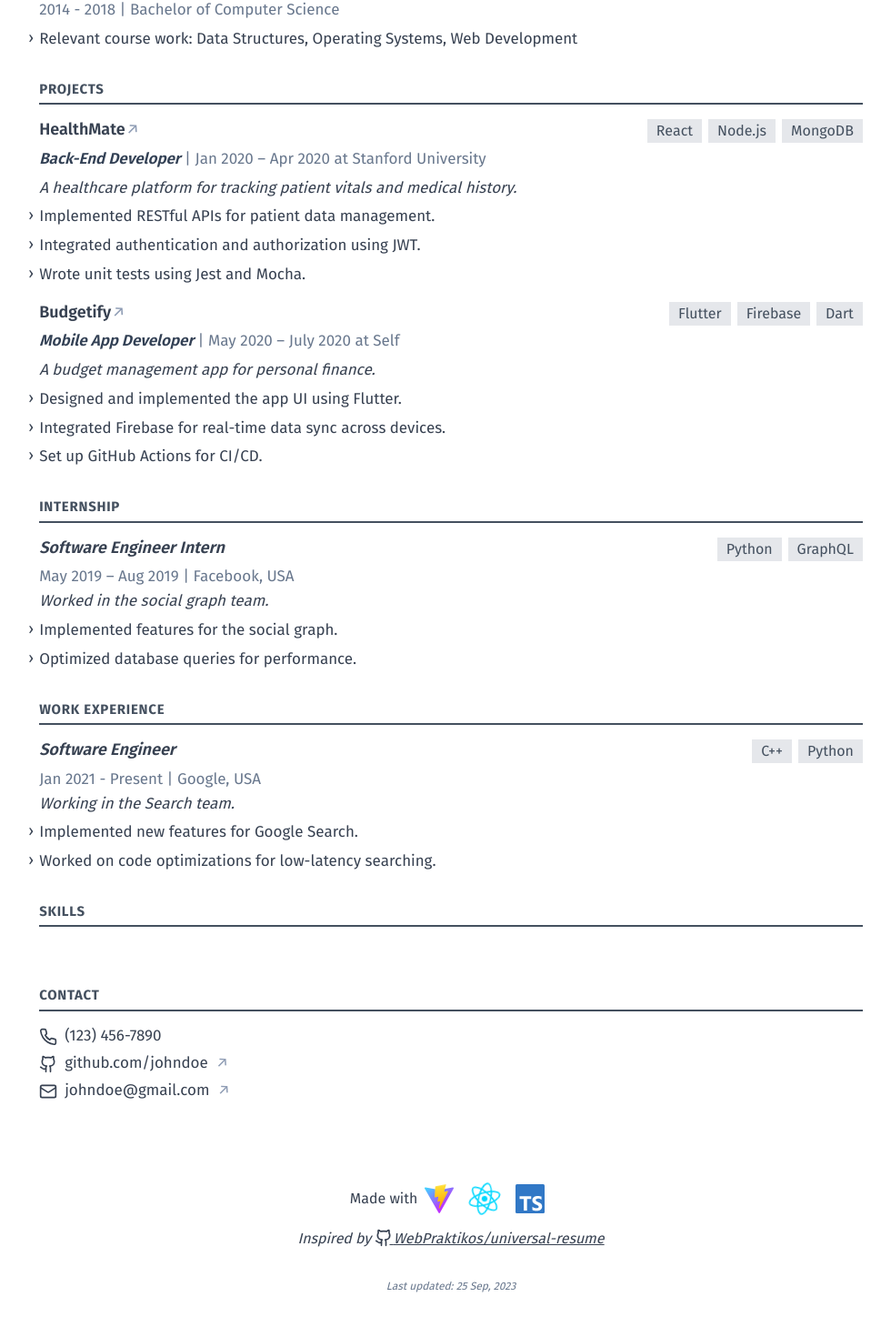
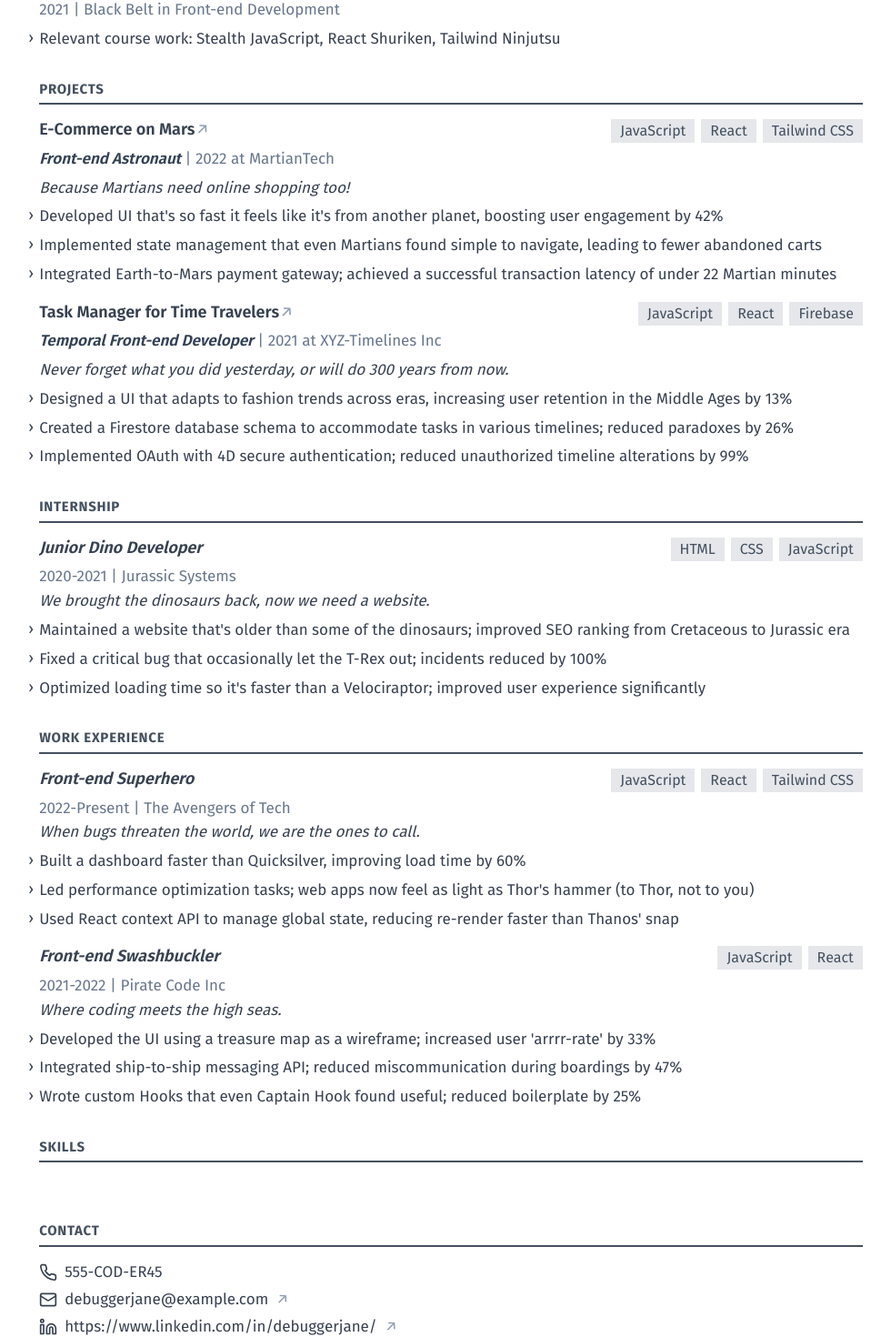
Before and after one commit to shiyuw09/react-universal-resume, a React (Vite) app: page / in a window 1280 px wide. Shown: the part 418-1888 px from the top of the page at 91% size, without its empty margins (144-1124 px from the left). Built offline with nearby package versions, Linux system fonts and the light colour scheme.

Commit message:
feat: update contact section

```diff
--- a/src/components/Contact.tsx
+++ b/src/components/Contact.tsx
@@ -1,4 +1,4 @@
-import { Github, Mail, Phone } from 'lucide-react';
+import { Github, Linkedin, Mail, Phone, ScrollText } from 'lucide-react';
 import MyH2 from './MyH2';
 import { IContact } from '..';
 
@@ -20,7 +20,33 @@ function Contact({ contact }: ContactProps) {
             </li>
             <li className="mt-1.5 leading-normal text-gray-700 text-md">
               <a
-                href="https://github.com/joed"
+                href={`mailto:${contact.email}`}
+                className="group flex items-center gap-2"
+              >
+                <Mail className="w-5 inline-block print:text-black font-normal group-hover:text-gray-700 transition duration-100 ease-in" />
+                <span className="group-hover:underline">{contact.email}</span>
+                <span className="inline-block text-gray-550 font-normal group-hover:text-gray-700 transition duration-100 ease-in">
+                  ↗
+                </span>
+              </a>
+            </li>
+            <li className="mt-1.5 leading-normal text-gray-700 text-md">
+              <a
+                href={contact.linkedin}
+                className="group flex items-center gap-2"
+              >
+                <Linkedin className="w-5 inline-block print:text-black font-normal group-hover:text-gray-700 transition duration-100 ease-in" />
+                <span className="group-hover:underline">
+                  {contact.linkedin}
+                </span>
+                <span className="inline-block text-gray-550 font-normal group-hover:text-gray-700 transition duration-100 ease-in">
+                  ↗
+                </span>
+              </a>
+            </li>
+            <li className="mt-1.5 leading-normal text-gray-700 text-md">
+              <a
+                href={contact.github}
                 className="group flex gap-2"
                 target="_blank"
               >
@@ -33,11 +59,12 @@ function Contact({ contact }: ContactProps) {
             </li>
             <li className="mt-1.5 leading-normal text-gray-700 text-md">
               <a
-                href="mailto:shiyu.wang.dev@gmail.com"
-                className="group flex items-center gap-2"
+                href={contact.blog}
+                className="group flex gap-2"
+                target="_blank"
               >
-                <Mail className="w-5 inline-block print:text-black font-normal group-hover:text-gray-700 transition duration-100 ease-in" />
-                <span className="group-hover:underline">{contact.email}</span>
+                <ScrollText className="w-5 inline-block  print:text-black font-normal group-hover:text-gray-700 transition duration-100 ease-in" />
+                <span className="group-hover:underline">{contact.blog}</span>
                 <span className="inline-block text-gray-550 font-normal group-hover:text-gray-700 transition duration-100 ease-in">
                   ↗
                 </span>
--- a/src/data.ts
+++ b/src/data.ts
@@ -1,97 +1,116 @@
 import { IContact, IEducation, IProject, IWorkExperience } from '.';
 
+// Contact Information
 export const contactInfo: IContact = {
-  name: 'John Doe',
-  phone: '(123) 456-7890',
-  email: 'johndoe@gmail.com',
-  github: 'github.com/johndoe',
-  linkedin: 'linkedin.com/in/johndoe',
-  blog: 'johndoe.com',
+  name: "Jane 'Debugger' Doe",
+  phone: '555-COD-ER45',
+  email: 'debuggerjane@example.com',
+  github: 'https://github.com/debuggerjane',
+  linkedin: 'https://www.linkedin.com/in/debuggerjane/',
+  blog: 'https://bug-free-zone.dev',
 };
 
-/* Sample Education Info */
+// Education Information
 export const educationData: IEducation[] = [
   {
-    name: 'Stanford University',
-    degree: 'Master of Computer Science',
-    date: '2018 - 2020',
+    name: 'Hogwarts School of Witchcraft and Coding',
+    degree: 'Bachelor of Magic in Computer Science',
+    date: '2016-2020',
     courses: [
-      'Machine Learning',
-      'Natural Language Processing',
-      'Computer Vision',
+      'Potion++',
+      'Defense Against the Dark Bugs',
+      'Transfiguration of Data',
     ],
   },
   {
-    name: 'University of Michigan',
-    degree: 'Bachelor of Computer Science',
-    date: '2014 - 2018',
-    courses: ['Data Structures', 'Operating Systems', 'Web Development'],
+    name: 'Ninja Coding Dojo',
+    degree: 'Black Belt in Front-end Development',
+    date: '2021',
+    courses: ['Stealth JavaScript', 'React Shuriken', 'Tailwind Ninjutsu'],
   },
 ];
 
-/* Sample Project Info */
+// Project Information
 export const projectsInfo: IProject[] = [
   {
-    name: 'HealthMate',
-    description:
-      'A healthcare platform for tracking patient vitals and medical history.',
-    date: 'Jan 2020 – Apr 2020',
-    technologies: ['React', 'Node.js', 'MongoDB'],
-    github: 'https://github.com/username/HealthMate',
-    role: 'Back-End Developer',
+    name: 'E-Commerce on Mars',
+    description: 'Because Martians need online shopping too!',
+    date: '2022',
+    technologies: ['JavaScript', 'React', 'Tailwind CSS'],
+    github: 'https://github.com/debuggerjane/e-commerce-on-mars',
+    role: 'Front-end Astronaut',
     responsibilities: [
-      'Implemented RESTful APIs for patient data management.',
-      'Integrated authentication and authorization using JWT.',
-      'Wrote unit tests using Jest and Mocha.',
+      "Developed UI that's so fast it feels like it's from another planet, boosting user engagement by 42%",
+      'Implemented state management that even Martians found simple to navigate, leading to fewer abandoned carts',
+      'Integrated Earth-to-Mars payment gateway; achieved a successful transaction latency of under 22 Martian minutes',
     ],
-    company: 'Stanford University',
+    company: 'MartianTech',
   },
   {
-    name: 'Budgetify',
-    description: 'A budget management app for personal finance.',
-    date: 'May 2020 – July 2020',
-    technologies: ['Flutter', 'Firebase', 'Dart'],
-    github: 'https://github.com/username/Budgetify',
-    role: 'Mobile App Developer',
+    name: 'Task Manager for Time Travelers',
+    description:
+      'Never forget what you did yesterday, or will do 300 years from now.',
+    date: '2021',
+    technologies: ['JavaScript', 'React', 'Firebase'],
+    github: 'https://github.com/debuggerjane/task-manager-for-time-travelers',
+    role: 'Temporal Front-end Developer',
     responsibilities: [
-      'Designed and implemented the app UI using Flutter.',
-      'Integrated Firebase for real-time data sync across devices.',
-      'Set up GitHub Actions for CI/CD.',
+      'Designed a UI that adapts to fashion trends across eras, increasing user retention in the Middle Ages by 13%',
+      'Created a Firestore database schema to accommodate tasks in various timelines; reduced paradoxes by 26%',
+      'Implemented OAuth with 4D secure authentication; reduced unauthorized timeline alterations by 99%',
     ],
-    company: 'Self',
+    company: 'XYZ-Timelines Inc',
   },
 ];
 
-/* Sample Work Experience Info - Internships */
-export const experienceIntern: IWorkExperience[] = [
+// Work Experience Information
+export const experienceWork: IWorkExperience[] = [
   {
-    type: 'internship',
-    company: 'Facebook, USA',
-    role: 'Software Engineer Intern',
-    date: 'May 2019 – Aug 2019',
-    companyDescription: 'Worked in the social graph team.',
-    technologies: ['Python', 'GraphQL'],
+    type: 'work experience',
+    company: 'The Avengers of Tech',
+    role: 'Front-end Superhero',
+    date: '2022-Present',
+    companyDescription:
+      'When bugs threaten the world, we are the ones to call.',
+    technologies: ['JavaScript', 'React', 'Tailwind CSS'],
     responsibilities: [
-      'Implemented features for the social graph.',
-      'Optimized database queries for performance.',
+      'Built a dashboard faster than Quicksilver, improving load time by 60%',
+      "Led performance optimization tasks; web apps now feel as light as Thor's hammer (to Thor, not to you)",
+      "Used React context API to manage global state, reducing re-render faster than Thanos' snap",
     ],
-    responsibilitySummary: 'Worked on back-end features and optimizations.',
+    responsibilitySummary: 'Saving the world, one line of code at a time.',
+  },
+  {
+    type: 'work experience',
+    company: 'Pirate Code Inc',
+    role: 'Front-end Swashbuckler',
+    date: '2021-2022',
+    companyDescription: 'Where coding meets the high seas.',
+    technologies: ['JavaScript', 'React'],
+    responsibilities: [
+      "Developed the UI using a treasure map as a wireframe; increased user 'arrrr-rate' by 33%",
+      'Integrated ship-to-ship messaging API; reduced miscommunication during boardings by 47%',
+      'Wrote custom Hooks that even Captain Hook found useful; reduced boilerplate by 25%',
+    ],
+    responsibilitySummary:
+      'Developed the front-end while sailing through agile sprints and avoiding actual sprints.',
   },
 ];
 
-/* Sample Work Experience Info - Full-Time Jobs */
-export const experienceWork: IWorkExperience[] = [
+export const experienceIntern: IWorkExperience[] = [
   {
-    type: 'work experience',
-    company: 'Google, USA',
-    role: 'Software Engineer',
-    date: 'Jan 2021 - Present',
-    companyDescription: 'Working in the Search team.',
-    technologies: ['C++', 'Python'],
+    type: 'Internship',
+    company: 'Jurassic Systems',
+    role: 'Junior Dino Developer',
+    date: '2020-2021',
+    companyDescription: 'We brought the dinosaurs back, now we need a website.',
+    technologies: ['HTML', 'CSS', 'JavaScript'],
     responsibilities: [
-      'Implemented new features for Google Search.',
-      'Worked on code optimizations for low-latency searching.',
+      "Maintained a website that's older than some of the dinosaurs; improved SEO ranking from Cretaceous to Jurassic era",
+      'Fixed a critical bug that occasionally let the T-Rex out; incidents reduced by 100%',
+      "Optimized loading time so it's faster than a Velociraptor; improved user experience significantly",
     ],
-    responsibilitySummary: 'Full-stack developer in the Search team.',
+    responsibilitySummary:
+      'Survived a year without becoming dino dinner, while making the site better.',
   },
 ];
```
